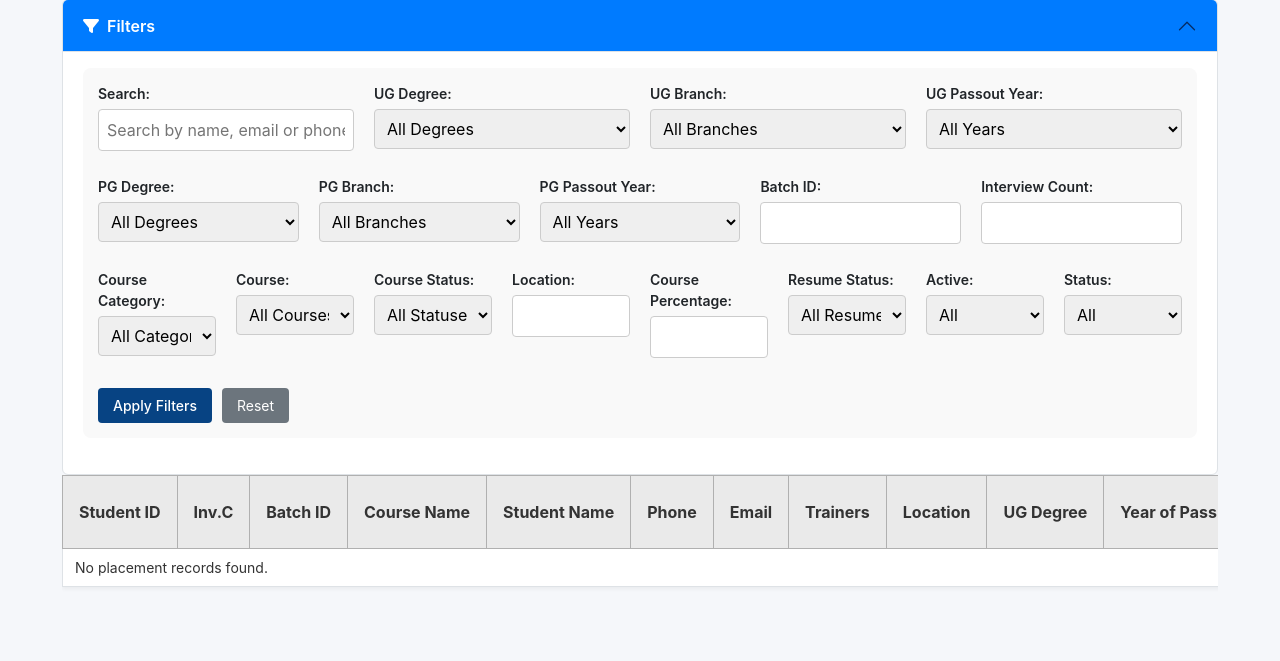
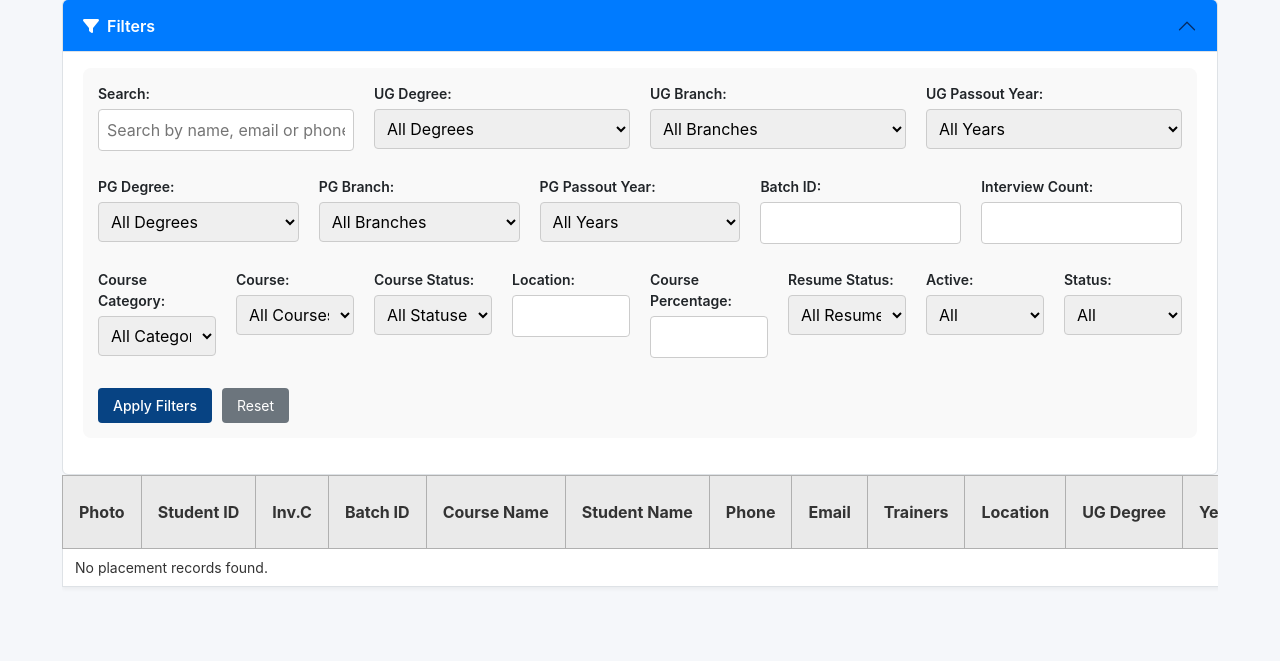
Before and after one commit to varun-developer-public/btreeadminportal, a Django app: template templates/placementdb/placement_list.html in a window 1280 px wide. Shown: the part 173-834 px from the top of the page. Run offline with Django 5.2, Linux system fonts and the light colour scheme; the template is opened without the code that fills it: values that come from a table or form of the project are taken from there, others are empty; some libraries are stand-ins or nearby versions; some web fonts are replaced.

Commit message:
`Added std_professional_photo field to Placement model and updated related forms, templates, and signals to accommodate the new field.`

```diff
--- a/placementdb/forms.py
+++ b/placementdb/forms.py
@@ -9,11 +9,13 @@ class PlacementUpdateForm(forms.ModelForm):
         model = Placement
         fields = [
             'resume_link',
+            'std_professional_photo',
             'is_active',
             'reason_for_inactive',
         ]
         widgets = {
             'resume_link': forms.FileInput(attrs={'class': 'form-control'}),
+            'std_professional_photo': forms.FileInput(attrs={'class': 'form-control'}),
             'is_active': forms.CheckboxInput(attrs={'class': 'form-check-input'}),
             'reason_for_inactive': forms.Textarea(attrs={'class': 'form-control', 'rows': 3}),
         }
--- a/placementdb/models.py
+++ b/placementdb/models.py
@@ -5,6 +5,7 @@ from placementdrive.models import Company
 class Placement(models.Model):
     student = models.OneToOneField(Student, on_delete=models.CASCADE, related_name='placement')
     resume_link = models.FileField(upload_to='resumes/', blank=True, null=True)
+    std_professional_photo = models.ImageField(upload_to='professional_photos/', blank=True, null=True)
     is_active = models.BooleanField(default=True)
     reason_for_inactive = models.TextField(blank=True, null=True)
     created_at = models.DateTimeField(auto_now_add=True, null=True)
--- a/settingsdb/signals.py
+++ b/settingsdb/signals.py
@@ -3,6 +3,7 @@ import json
 from datetime import datetime, date, time
 from decimal import Decimal
 from threading import local
+from django.db.models import FileField
 from django.db.models.signals import post_save, pre_delete, pre_save
 from django.dispatch import receiver
 from django.forms.models import model_to_dict
@@ -65,10 +66,13 @@ def serialize_model_instance(instance):
                     data[field_name] = value.strftime('%H:%M:%S')
                 elif isinstance(value, Decimal):
                     data[field_name] = float(value)
-                elif hasattr(value, 'url'):
-                    try:
-                        data[field_name] = value.url
-                    except ValueError:
+                elif isinstance(field, FileField):
+                    if value and getattr(value, 'name', None):
+                        try:
+                            data[field_name] = value.url
+                        except ValueError:
+                            data[field_name] = None  # No file associated
+                    else:
                         data[field_name] = None
                 else:
                     data[field_name] = value
--- a/templates/placementdb/placement_list.html
+++ b/templates/placementdb/placement_list.html
@@ -102,6 +102,7 @@
         <table>
             <thead>
                 <tr>
+                    <th>Photo</th>
                     <th>Student ID</th>
                     <th>Inv.C</th>
                     <th>Batch ID</th>
@@ -133,8 +134,17 @@
                 {% for placement in placements %}
                 <tr class="{% if not placement.is_active %}inactive-row{% endif %}">
                     <td>
+                        {% if placement.std_professional_photo %}
+                            <a href="{{ placement.std_professional_photo.url }}" target="_blank">
+                                <img src="{{ placement.std_professional_photo.url }}" alt="Photo" width="40" height="40" style="border-radius: 50%;">
+                            </a>
+                        {% else %}
+                            -
+                        {% endif %}
+                    </td>
+                    <td>
                         <span class="status-indicator {% if placement.is_active %}status-active{% else %}status-inactive{% endif %}"
-                              {% if not placement.is_active %}
+                               {% if not placement.is_active %}
                                   data-bs-toggle="collapse"
                                   data-bs-target="#reason-{{ placement.id }}"
                                   style="margin-right: 6%; cursor: pointer;"
```
Also changed, not shown: core/settings.py (+11 -11 lines), templates/placementdb/update_placement.html (+9 -0 lines), placementdb/migrations/0002_placement_std_professional_photo.py (added).
